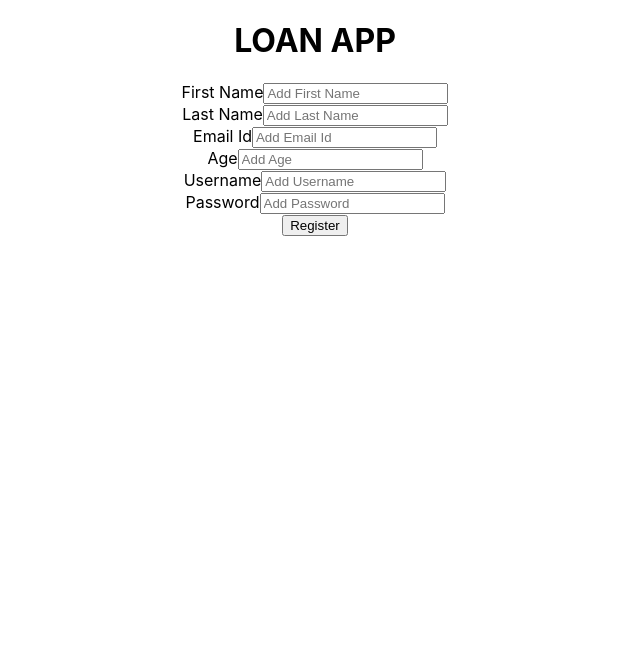
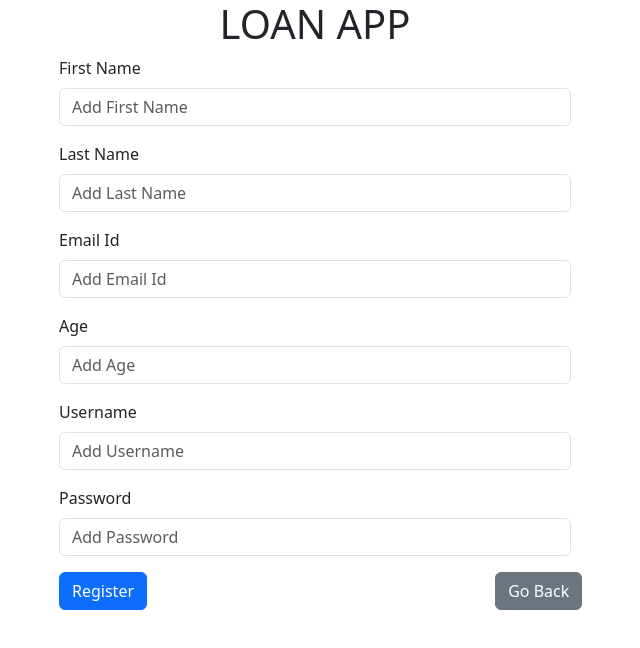
Before and after one commit to hshashank06/LOAN-MANAGEMENT-APP, a React (Create React App) app: page /register in a window 1280 px wide. Shown: the top 648 px of the page, without its empty margins (325-965 px from the left). Built offline with nearby package versions, Linux system fonts and the light colour scheme.

Commit message:
styling to registration page

```diff
--- a/package.json
+++ b/package.json
@@ -6,7 +6,9 @@
     "@testing-library/jest-dom": "^5.17.0",
     "@testing-library/react": "^13.4.0",
     "@testing-library/user-event": "^13.5.0",
+    "bootstrap": "^5.3.1",
     "react": "^18.2.0",
+    "react-bootstrap": "^2.8.0",
     "react-dom": "^18.2.0",
     "react-router-dom": "^6.15.0",
     "react-scripts": "5.0.1",
--- a/src/App.css
+++ b/src/App.css
@@ -28,6 +28,21 @@
   color: #61dafb;
 }
 
+.reg-form{
+  margin: auto;
+  width: 40%;
+  text-align: left;
+  /* border: solid;
+  padding: 2%; */
+}
+.form-error{
+  color:red;
+}
+.go-back{
+  position: relative;
+  left:68%;
+}
+
 @keyframes App-logo-spin {
   from {
     transform: rotate(0deg);
--- a/src/App.js
+++ b/src/App.js
@@ -3,6 +3,9 @@ import './App.css';
 import RegistrationForm from './components/registrationForm';
 import Login from './components/login';
 import {BrowserRouter as Router, Route, Routes, Link} from 'react-router-dom'
+import Button from 'react-bootstrap/Button'
+import 'bootstrap/dist/css/bootstrap.min.css'
+
 function App() {
 
   const registerUser=(user)=>{
@@ -16,19 +19,12 @@ function App() {
       <Routes>
         <Route path='/' element={
           <>
-          <Link to='/register'><button>Register</button></Link>
+          <Login onLogin={registerUser}/>
+          <Link to='/register'><Button variant="secondary">Register</Button></Link>
           </>
         } />
         <Route path='/register' element={<RegistrationForm onRegister={registerUser}/>} />
       </Routes>
-      <Routes>
-        <Route path='/' element={
-          <>
-          <Link to ='/login'><button>Login</button></Link></>
-        }/>
-
-        <Route path='/login' element={<Login onLogin={registerUser}/>}/>
-        </Routes>
 
     </div>
     </Router>
--- a/src/components/login.js
+++ b/src/components/login.js
@@ -1,4 +1,6 @@
 import React from "react";
+import Button from 'react-bootstrap/Button'
+import Form from 'react-bootstrap/Form'
 function Login(){
 
     return(
@@ -8,17 +10,17 @@ function Login(){
             alignItems:"center",
             justifyContent:"center",
             width: "100vw",
-            height: "100vh"
+            height: "50vh"
         }}>
-            <p className="title"> <h1>User Login</h1>
-           </p>
-            <form>
-               <div> <label htmlFor="email" >Email </label><input type ="email"placeholder="Enter Email"/>
-               </div>
-               <div><label For="password">Password</label><input type ="password" placeholder="Enter Password"/></div>
-                <input type ="submit"/>
+            <div className="title"> <h2>User Login</h2>
+           </div>
+            <Form>
+               <Form.Group> <Form.Label htmlFor="email" >Email </Form.Label><Form.Control type ="email"placeholder="Enter Email"/>
+               </Form.Group>
+               <Form.Group><Form.Label htmlFor="password">Password</Form.Label><Form.Control type ="password" placeholder="Enter Password"/></Form.Group>
+                <Button type ="submit">Submit</Button>
 
-            </form>
+            </Form>
 
         </div>
     );
--- a/src/components/registrationForm.js
+++ b/src/components/registrationForm.js
@@ -1,5 +1,7 @@
-import {useState} from 'react'
-
+import {useState, useEffect} from 'react'
+import Button from 'react-bootstrap/Button'
+import Form from 'react-bootstrap/Form'
+import {Link} from 'react-router-dom'
 const RegistrationForm = ({onRegister}) =>{
     const [firstName,setFirstName]=useState('')
     const [lastName,setLastName]=useState('')
@@ -7,69 +9,118 @@ const RegistrationForm = ({onRegister}) =>{
     const [age,setAge]=useState('')
     const [userName,setUserName]=useState('')
     const [password,setPassword]=useState('')
+    const [errorValues,setErrorValues]=useState({})
+    const [submit,setSubmit]=useState(false)
+    const [registrationError,setRegistrationError]=useState({})
+
+    const registerUser= async(user)=>{
+        console.log(user)
+        try{
+            const res= await fetch('/',{
+                method:'POST',
+                body:JSON.stringify(user),
+                headers:{
+                    'Content-Type':'application/json'
+                }
+            })
+            if(res.status===200){
+                console.log('Registration complete')
+                return
+            }
+            throw await res.json()
+        }
+        catch(e){
+            // console.log(e)
+            setRegistrationError(e)
+            console.log(registrationError)
+        }
+    }
 
     const onSubmit=(e)=>{
         e.preventDefault()
-         if(!firstName){
-            alert('Add a First Name')
-            return
+        setErrorValues(checkValues({
+            firstName,lastName,email,age,userName,password
+        }))
+        setSubmit(true)
+    }
+
+    useEffect(()=>{
+        if(Object.keys(errorValues).length===0 && submit){
+            registerUser({firstName,lastName,"userEmail":email,"userAge":age,userName,"userPassword":password})
         }
-         if(!lastName){
-            alert('Add a Last Name')
-            return
-         }
-         if(!email){
-            alert('Add an Email')
-            return
+    },[errorValues])
+
+    const checkValues=(val)=>{
+        const regex=/^[a-zA-Z0-9._-]+@[a-zA-Z0-9.-]+\.[a-zA-Z]{2,6}$/
+        const errors={}
+        if(!val.firstName){
+            errors.firstName='First Name is required!'
         }
-         if(!age){
-            alert('Add your Age')
-            return
-         }
-         if(!userName){
-            alert('Add a username')
-            return
-         }
-         if(!password){
-            alert('Add a password')
-            return
-         }
-         onRegister({firstName,lastName,email,age,userName,password})
-
+        if(!val.lastName){
+            errors.lastName='Last Name is required!'
+        }
+        if(!val.email){
+            errors.email='Email is required!'
+        }
+        else if(!regex.test(val.email)){
+            errors.email='Enter valid email format!'
+        }
+        if(!val.userName){
+            errors.userName='Username is required!'
+        }
+        if(!val.password){
+            errors.password='Password is required!'
+        }
+        else if(val.password.length<4 || val.password.length>10){
+            errors.password='Password must have atleast 4 characters and atmost 10!'
+        }
+        if(!val.age){
+            errors.age='Age is required!'
+        }
+        else if(val.age<18){
+            errors.age='You must be 18 years or above to register!'
+        }
+        return errors
     }
 
 
 
     return(
-        <form className="reg-form" onSubmit={onSubmit}>
-            <div className="form-control">
-                <label>First Name</label>
-                <input type="text" placeholder="Add First Name" value={firstName} onChange={(e)=>setFirstName(e.target.value)}/>
-            </div>
-            <div className="form-control">
-                <label>Last Name</label>
-                <input type="text" placeholder="Add Last Name" value={lastName} onChange={(e)=>setLastName(e.target.value)}/>
-            </div>
-            <div className="form-control">
-                <label>Email Id</label>
-                <input type="text" placeholder="Add Email Id" value={email} onChange={(e)=>setEmail(e.target.value)}/>
-            </div>
-            <div className="form-control">
-                <label>Age</label>
-                <input type="text" placeholder="Add Age" value={age} onChange={(e)=>setAge(e.target.value)}/>
-            </div>
-            <div className="form-control">
-                <label>Username</label>
-                <input type="text" placeholder="Add Username" value={userName} onChange={(e)=>setUserName(e.target.value)}/>
-            </div>
-            <div className="form-control">
-                <label>Password</label>
-                <input type="text" placeholder="Add Password" value={password} onChange={(e)=>setPassword(e.target.value)}/>
-            </div>
-            <input type="submit" value="Register" className='btn btn-block' />
+        <Form className="reg-form" onSubmit={onSubmit}>
+            <Form.Group>
+                <Form.Label>First Name</Form.Label>
+                <Form.Control type="text" placeholder="Add First Name" value={firstName} onChange={(e)=>setFirstName(e.target.value)}/>
+                <p className='form-error'>{errorValues.firstName}</p>
+            </Form.Group>
+            <Form.Group>
+                <Form.Label>Last Name</Form.Label>
+                <Form.Control type="text" placeholder="Add Last Name" value={lastName} onChange={(e)=>setLastName(e.target.value)}/>
+                <p className='form-error'>{errorValues.lastName}</p>
+            </Form.Group>
+            <Form.Group>
+                <Form.Label>Email Id</Form.Label>
+                <Form.Control type="text" placeholder="Add Email Id" value={email} onChange={(e)=>setEmail(e.target.value)}/>
+                <p className='form-error'>{errorValues.email}</p>
+            </Form.Group>
+            <Form.Group>
+                <Form.Label>Age</Form.Label>
+                <Form.Control type="number" placeholder="Add Age" value={age} onChange={(e)=>setAge(e.target.value)}/>
+                <p className='form-error'>{errorValues.age}</p>
+            </Form.Group>
+            <Form.Group>
+                <Form.Label>Username</Form.Label>
+                <Form.Control type="text" placeholder="Add Username" value={userName} onChange={(e)=>setUserName(e.target.value)}/>
+                <p className='form-error'>{errorValues.userName}</p>
+            </Form.Group>
+            <Form.Group>
+                <Form.Label>Password</Form.Label>
+                <Form.Control type="password" placeholder="Add Password" value={password} onChange={(e)=>setPassword(e.target.value)}/>
+                <p className='form-error'>{errorValues.password}</p>
+            </Form.Group>
+            <Button type="submit" >Register</Button>
+            <Link to='/'><Button variant="secondary" className="go-back">Go Back</Button></Link>
 
-
-        </form>
+        </Form>
     )
 }
 
```
Also changed, not shown: 1 other file (tests, documents, lock files or other folders).
